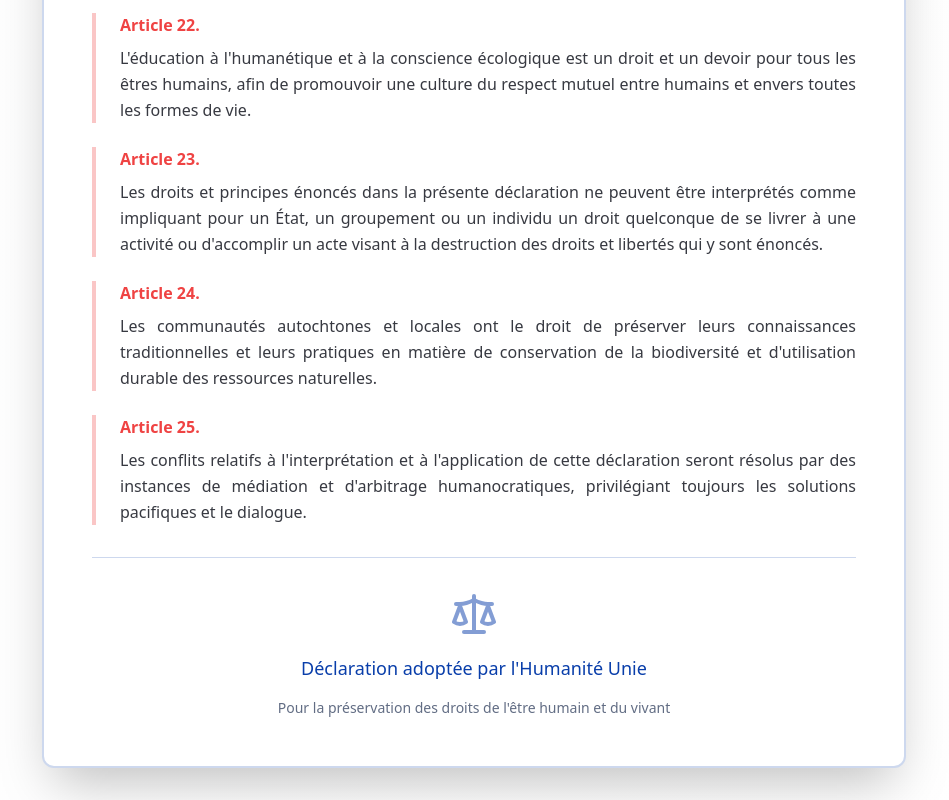
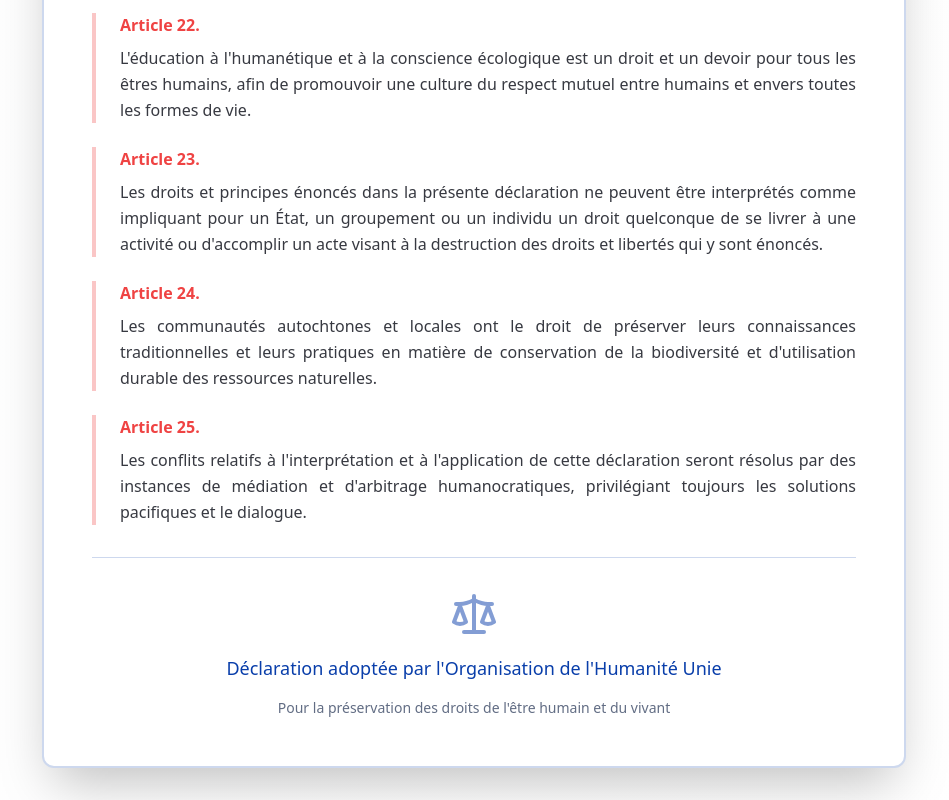
Before and after one commit to MelricdeLyon/united-humanity-dao, a React (Vite) app: page /declaration-droits-vivant in a window 1280 px wide. Shown: the part 4123-4923 px from the top of the page, without its empty margins (166-1115 px from the left). Built offline with nearby package versions, Linux system fonts and the light colour scheme.

Commit message:
Add adoption text to declaration
Add "déclaration adoptée par l'organisation de l'humanité unie" at the bottom of the declaration page.

```diff
--- a/src/components/DeclarationDroitsVivant.tsx
+++ b/src/components/DeclarationDroitsVivant.tsx
@@ -293,7 +293,7 @@ export default function DeclarationDroitsVivant() {
                   <Scale className="h-12 w-12 text-primary opacity-50" />
                 </div>
                 <p className="text-lg font-medium text-primary">
-                  Déclaration adoptée par l'Humanité Unie
+                  Déclaration adoptée par l'Organisation de l'Humanité Unie
                 </p>
                 <p className="text-sm text-muted-foreground">
                   Pour la préservation des droits de l'être humain et du vivant
```
